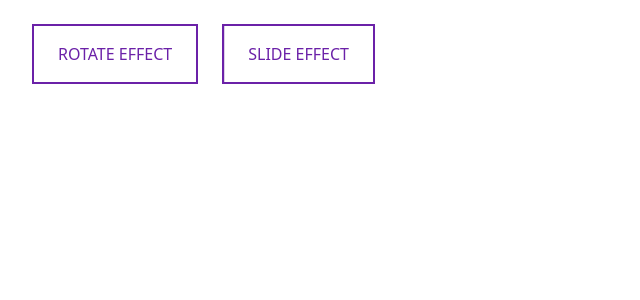
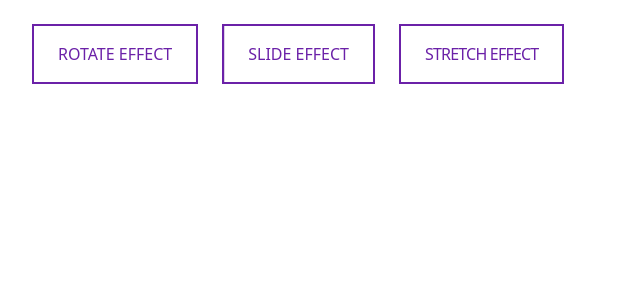
Before and after one commit to exploitenomah/css-animations, a React (Create React App) app: page /buttons in a window 1280 px wide. Shown: the top 300 px of the page, without its empty margins (0-640 px from the left). Built offline with nearby package versions, Linux system fonts and the light colour scheme.

Commit message:
create button stretch effect

```diff
--- a/src/pages/Buttons.js
+++ b/src/pages/Buttons.js
@@ -19,6 +19,10 @@ export default function Buttons() {
         before:linear before:duration-300 before:delay-75 hover:before:translate-x-0 hover:text-white hover:rounded-md`}>
          slide effect
       </ButtonBase>
+      <ButtonBase className={`relative tracking-tighter text-purple-800 linear duration-300 border-2 border-purple-800
+        hover:border-4 hover:tracking-[1.8px] hover:rounded-md hover:font-bold`}>
+         stretch effect
+      </ButtonBase>
     </main>
   )
 }
```
